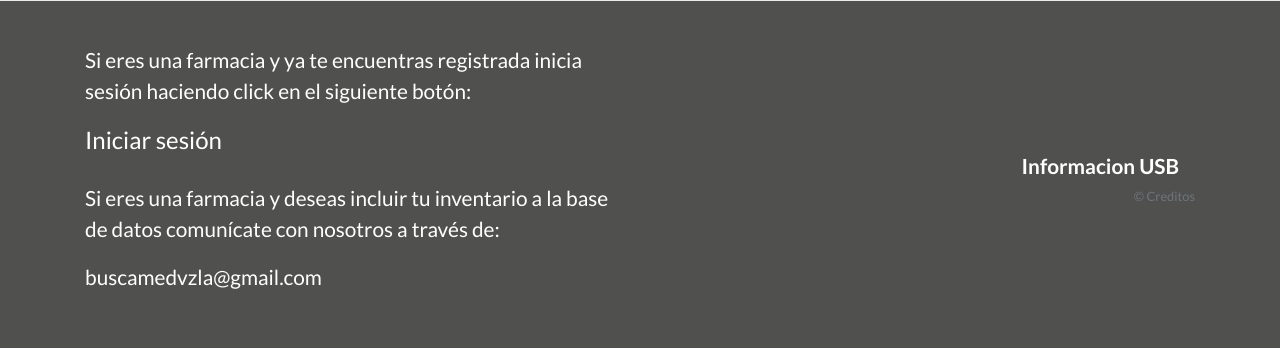
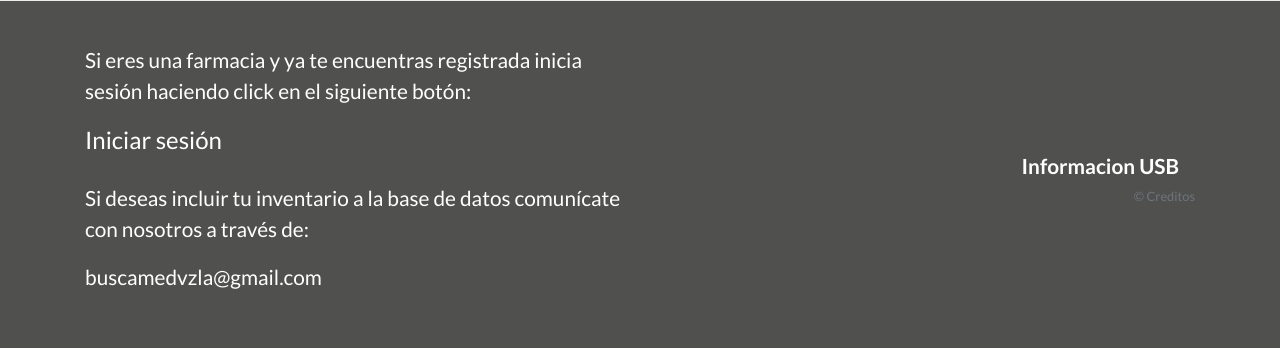
Before and after one commit to lautarovc/BuscaMed-Server, a Django app: page / in a window 1280 px wide. Shown: the part 623-971 px from the top of the page. Run offline with Django 3.2, Linux system fonts and the light colour scheme; parts of the project's set-up code (start-up, migrations or seed data) failed here and were passed over; some libraries are stand-ins or nearby versions.

Commit message:
Modifica mensaje del landing page

```diff
--- a/stores/templates/index.html
+++ b/stores/templates/index.html
@@ -86,7 +86,7 @@
               <br>
               <br>
               <li class="list-inline-item">
-                <p class="footerText">Si eres una farmacia y deseas incluir tu inventario a la base de datos comunícate con nosotros a través de:</p>
+                <p class="footerText">Si deseas incluir tu inventario a la base de datos comunícate con nosotros a través de:</p>
                 <p class="footerText">buscamedvzla@gmail.com</p>
               </li>
             </ul>
```
